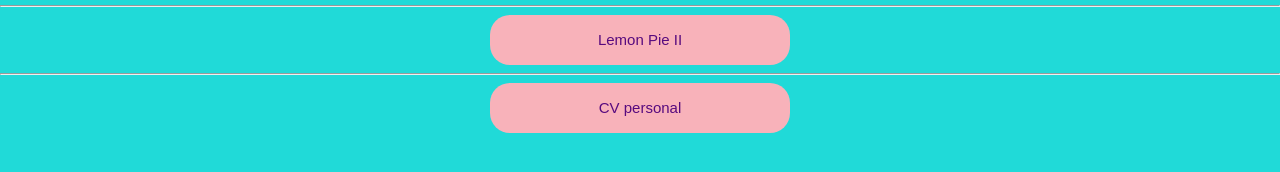
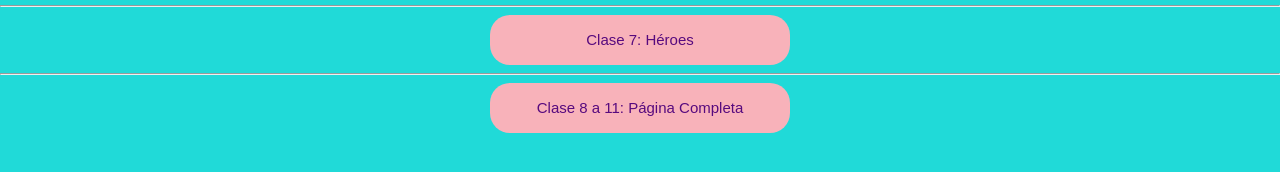
Before and after one commit to julipalmasc/FrontEnd1, a plain HTML site: page index.html in a window 1280 px wide. Shown: the part 452-624 px from the top of the page. Drawn offline with Linux system fonts and the light colour scheme.

Commit message:
modificaciones

```diff
--- a/index.html
+++ b/index.html
@@ -24,13 +24,13 @@
         <hr>
         <div class="boton">
             <form action="../FrontEnd1/Clase7_Heroes/index.html" target="_blank">
-                <button type="type" name="clase7" id="c7">Lemon Pie II</button>
+                <button type="type" name="clase7" id="c7">Clase 7: Héroes</button>
             </form>
         </div>
         <hr>
         <div class="boton">
             <form action="../FrontEnd1/Clase8-9-10-11/cards.html" target="_blank">
-                <button type="type" name="clase5" id="c5">CV personal</button>
+                <button type="type" name="clase8a11" id="c5">Clase 8 a 11: Página Completa</button>
             </form>
         </div>
  <!--        <hr>
```
